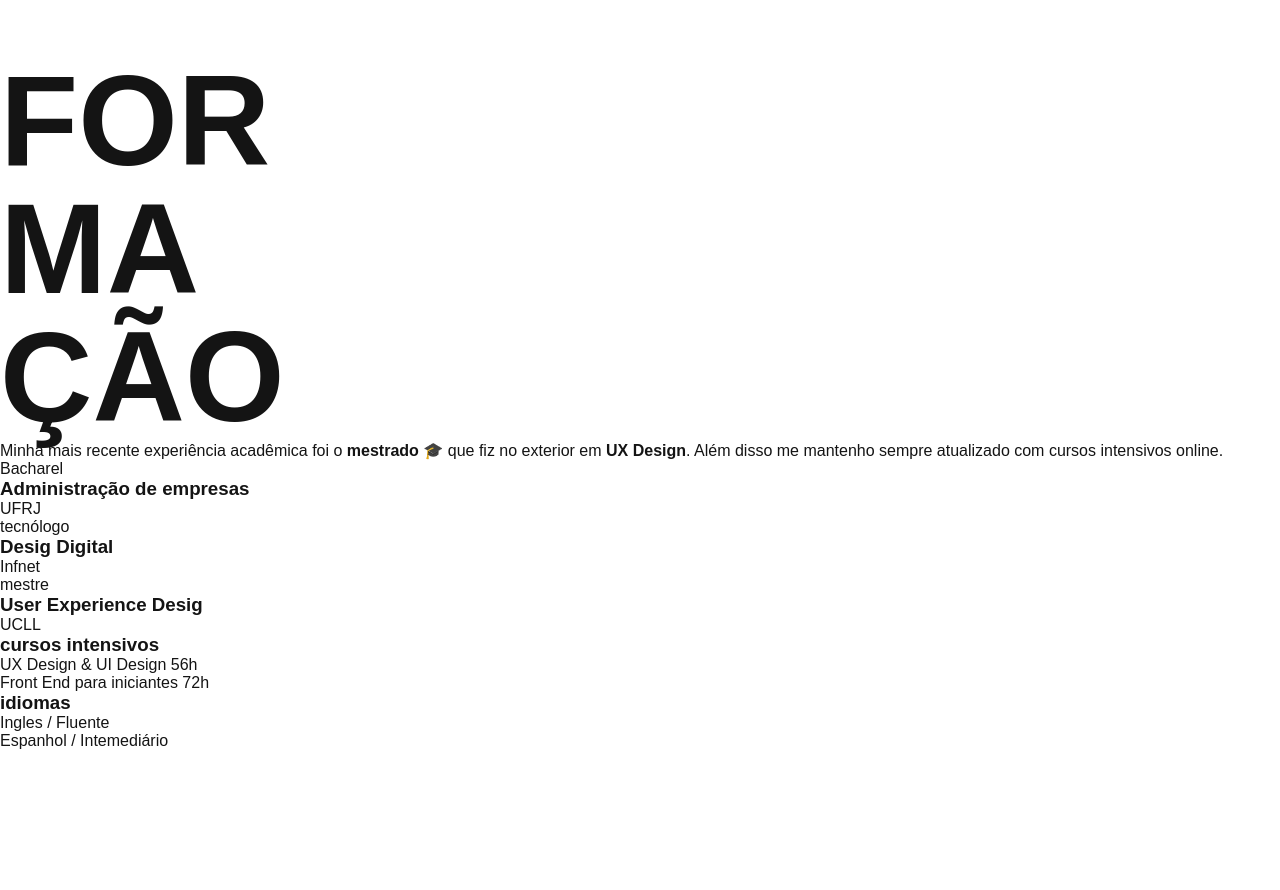
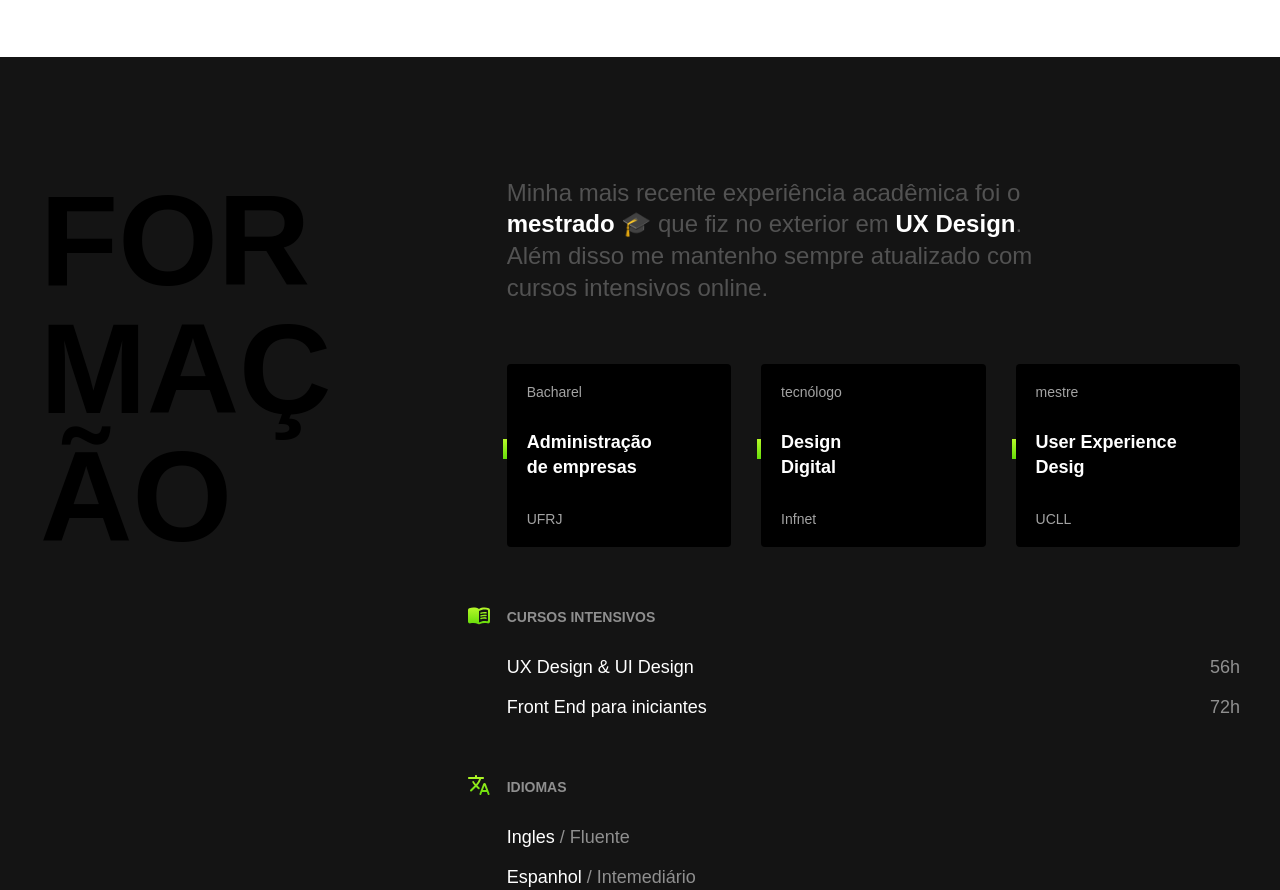
Before and after one commit to lawrencelonghi/lawrencelonghi.github.io, a plain HTML site: page index.html in a window 1280 px wide. Shown: the part 1430-2320 px from the top of the page. Before the commit the page ends 2180 px from the top, so only its background shows below. Drawn offline with Linux system fonts and the light colour scheme.

Commit message:
estilo da formaca

```diff
--- a/css/formacao.css
+++ b/css/formacao.css
@@ -0,0 +1,130 @@
+.formacao-container {
+  max-width: 1200px;
+  padding: 120px 20px;
+  margin: 0 auto;
+  display: grid;
+  grid-template-columns: 1fr 2fr;
+  gap: 100px;
+  color: #fff;
+  position: relative;
+}
+.formacao {
+  background: #141414;
+}
+.formacao-texto {
+  font-size: 1.5rem;
+  line-height: 1.33;
+  max-width: 40ch;
+  margin-bottom: 60px;
+  color: #525252;
+}
+.formacao-texto strong {
+  color: #fff;
+}
+.formacao .subtitulo {
+  color: #000000;
+  max-width: 5ch;
+}
+.faculdade-lista {
+  display: flex;
+  margin-bottom: 60px;
+  gap: 30px;
+  flex-wrap: wrap;
+}
+.faculdade-lista span {
+  color: #a3a3a3;
+  font-size: 14px;
+}
+.faculdade-lista h3 {
+  color: #fff;
+  margin-bottom: 40x;
+  margin-top: 0px;
+  font-size: 18px;
+  line-height: 1.4;
+}
+.faculdade {
+  display: grid;
+  gap: 30px;
+  background: #000000;
+  padding: 20px;
+  align-items: start;
+  border-radius: 4px;
+  position: relative;
+  flex: 1;
+}
+.faculdade::before {
+  content: "";
+  display: block;
+  width: 4px;
+  height: 20px;
+  background: linear-gradient(#b6f829, #67dd0a);
+  position: absolute;
+  top: 75px;
+  left: -4px;
+}
+.cursos {
+  margin-bottom: 60px;
+}
+.formacao-extra h3 {
+  color: #8f8f8f;
+  font-size: 14px;
+  line-height: 20px;
+  text-transform: uppercase;
+  margin-bottom: 30px;
+  position: relative;
+}
+.formacao-extra h3::before {
+  display: block;
+  content: "";
+  width: 24px;
+  height: 24px;
+  background: url(/img/cursos.svg) no-repeat center center;
+  position: absolute;
+  left: -40px;
+  top: -4px;
+}
+.cursos h3::before {
+  background: url(/img/cursos.svg) no-repeat center center;
+}
+.idiomas h3::before {
+  background: url(/img/idiomas.svg) no-repeat center center;
+}
+.formacao-extra li {
+  font-size: 18px;
+  line-height: 20px;
+  margin-bottom: 20px;
+}
+.formacao-extra span {
+  color: #8f8f8f;
+}
+.cursos li {
+  display: flex;
+  justify-content: space-between;
+}
+.formacao-container::before {
+  position: absolute;
+  content: "";
+  width: 130px;
+  height: 100px;
+  background: url(/img/detalhe.svg) no-repeat center center;
+  display: block;
+  bottom: -50px;
+  left: 20px;
+}
+@media (width<=800px) {
+  .formacao-container {
+    grid-template-columns: 1fr;
+    padding: 60px 20px;
+    gap: 40px;
+  }
+  .formacao-texto {
+    font-size: 18px;
+  }
+  .formacao .subtitulo {
+    color: #fff;
+  }
+  .formacao-extra h3::before {
+    position: initial;
+    margin-bottom: 10px;
+  }
+}
--- a/css/global.css
+++ b/css/global.css
@@ -25,3 +25,10 @@ img {
   text-transform: uppercase;
   max-width: 4ch;
 }
+@media (width<=800px) {
+  .subtitulo {
+    font-size: 3rem;
+    text-transform: uppercase;
+    max-width: initial !important;
+  }
+}
--- a/css/style.css
+++ b/css/style.css
@@ -3,3 +3,4 @@
 @import "/css/introducao.css";
 @import "/css/experiencia.css";
 @import "/css/formacao.css";
+@import "/css/footer.css";
--- a/index.html
+++ b/index.html
@@ -85,19 +85,19 @@
         <ul class="faculdade-lista">
           <li class="faculdade">
             <span class="faculdade-tipo">Bacharel</span>
-            <h3 class="faculdade-curso">Administração de empresas</h3>
+            <h3 class="faculdade-curso">Administração<br> de empresas</h3>
             <span class="faculdade-instituicao">UFRJ</span>
           </li>
 
           <li class="faculdade">
             <span class="faculdade-tipo">tecnólogo</span>
-            <h3 class="faculdade-curso">Desig Digital</h3>
+            <h3 class="faculdade-curso">Design<br> Digital</h3>
             <span class="faculdade-instituicao">Infnet</span>
           </li>
 
           <li class="faculdade">
             <span class="faculdade-tipo">mestre</span>
-            <h3 class="faculdade-curso">User Experience Desig</h3>
+            <h3 class="faculdade-curso">User Experience<br> Desig</h3>
             <span class="faculdade-instituicao">UCLL</span>
           </li>
         </ul>
```
Also changed, not shown: css/footer.css (added).
